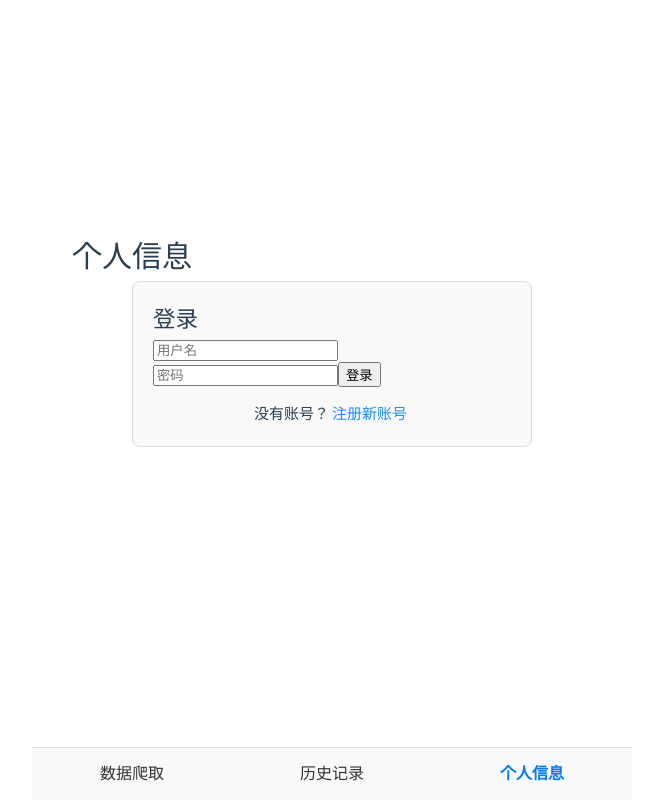
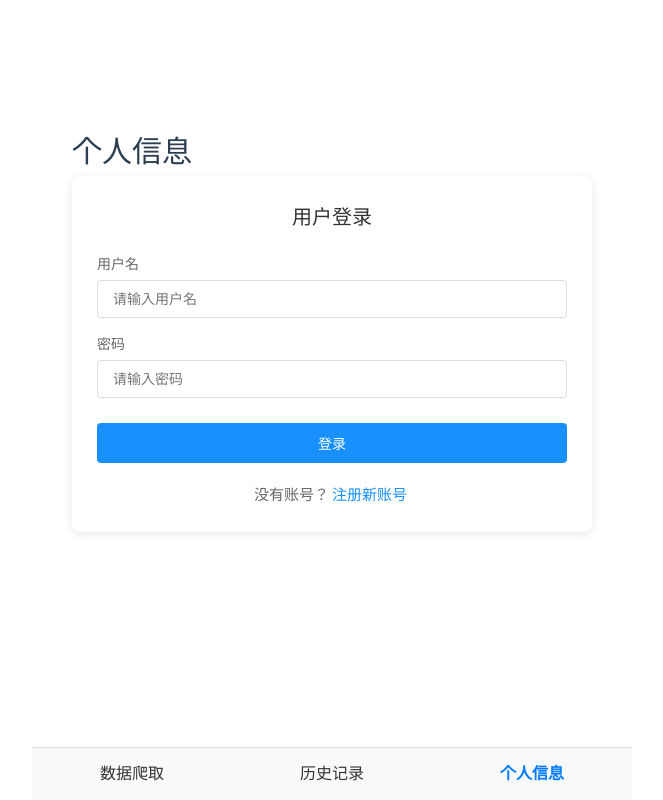
Before and after one commit to Sovietwang/Bilibili_Scrawler1.0, a Vue app in the folder frontend/: page /profile in a window 1280 px wide. Shown: the whole page, without its empty margins (308-971 px from the left). Built offline with nearby package versions, Linux system fonts and the light colour scheme.

Commit message:
用户登录优化

```diff
--- a/frontend/src/views/Profile.vue
+++ b/frontend/src/views/Profile.vue
@@ -3,57 +3,100 @@
     <h1>个人信息</h1>
 
     <!-- 未登录状态 -->
-    <div v-if="!user" class="auth-forms">
+    <!-- 未登录状态 -->
+    <div v-if="!user" class="auth-container">
+      <div class="auth-card">
+        <!-- 登录表单 -->
         <div v-if="showLogin" class="auth-form">
-        <h2>登录</h2>
-        <input v-model="loginUsername" placeholder="用户名">
-        <input v-model="loginPassword" type="password" placeholder="密码">
-        <button @click="handleLogin">登录</button>
-        <p class="switch-text">没有账号？<a @click="switchToRegister">注册新账号</a></p>
+          <h2 class="auth-title">用户登录</h2>
+          <div class="form-group">
+            <label for="loginUsername">用户名</label>
+            <input id="loginUsername" v-model="loginUsername" placeholder="请输入用户名" class="form-input">
+          </div>
+          <div class="form-group">
+            <label for="loginPassword">密码</label>
+            <input id="loginPassword" v-model="loginPassword" type="password" placeholder="请输入密码" class="form-input">
+          </div>
+          <button @click="handleLogin" class="primary-btn">登录</button>
+          <p class="switch-text">
+            没有账号？<a @click="switchToRegister" class="switch-link">注册新账号</a>
+          </p>
         </div>
 
+        <!-- 注册表单 -->
         <div v-else class="auth-form">
-        <h2>注册</h2>
-        <input v-model="registerUsername" placeholder="用户名">
-        <input v-model="registerPassword" type="password" placeholder="密码">
-        <input v-model="registerPasswordConfirm" type="password" placeholder="确认密码">
-        <button @click="handleRegister">注册</button>
-        <p class="switch-text">已有账号？<a @click="switchToLogin">返回登录</a></p>
+          <h2 class="auth-title">用户注册</h2>
+          <div class="form-group">
+            <label for="registerUsername">用户名</label>
+            <input id="registerUsername" v-model="registerUsername" placeholder="请输入用户名" class="form-input">
+          </div>
+          <div class="form-group">
+            <label for="registerPassword">密码</label>
+            <input id="registerPassword" v-model="registerPassword" type="password" placeholder="请输入密码"
+              class="form-input">
+          </div>
+          <div class="form-group">
+            <label for="registerPasswordConfirm">确认密码</label>
+            <input id="registerPasswordConfirm" v-model="registerPasswordConfirm" type="password" placeholder="请再次输入密码"
+              class="form-input">
+          </div>
+          <button @click="handleRegister" class="primary-btn">注册</button>
+          <p class="switch-text">
+            已有账号？<a @click="switchToLogin" class="switch-link">返回登录</a>
+          </p>
+        </div>
       </div>
     </div>
 
     <!-- 已登录状态 -->
-    <div v-else class="user-info">
+    <div v-else class="profile-container">
+      <div class="profile-card">
         <div class="avatar-section">
           <img :src="user.avatar || '/default_avatar.png'" class="avatar">
           <input type="file" id="avatar-upload" accept="image/*" @change="handleAvatarUpload" style="display: none;">
-        <button @click="triggerAvatarUpload" class="upload-btn">更换头像</button>
+          <button @click="triggerAvatarUpload" class="secondary-btn">
+            <i class="icon-upload"></i> 更换头像
+          </button>
         </div>
 
         <div class="info-section">
           <div class="info-item">
-          <label>用户名:</label>
-          <input v-if="editing" v-model="editUsername">
+            <label>用户名</label>
+            <input v-if="editing" v-model="editUsername" class="form-input">
             <span v-else>{{ user.username }}</span>
           </div>
 
           <div v-if="showPasswordFields" class="info-item">
-          <label>新密码:</label>
-          <input v-model="newPassword" type="password" placeholder="留空则不修改">
+            <label>当前密码</label>
+            <input v-model="currentPassword" type="password" placeholder="请输入当前密码" class="form-input">
           </div>
 
           <div v-if="showPasswordFields" class="info-item">
-          <label>确认密码:</label>
-          <input v-model="newPasswordConfirm" type="password">
+            <label>新密码</label>
+            <input v-model="newPassword" type="password" placeholder="请输入新密码" class="form-input">
+          </div>
+
+          <div v-if="showPasswordFields" class="info-item">
+            <label>确认新密码</label>
+            <input v-model="newPasswordConfirm" type="password" placeholder="请再次输入新密码" class="form-input">
           </div>
 
           <div class="action-buttons">
-          <button v-if="!editing" @click="startEditing" class="edit-btn">编辑资料</button>
+            <button v-if="!editing" @click="startEditing" class="primary-btn">
+              <i class="icon-edit"></i> 编辑资料
+            </button>
             <template v-else>
-            <button @click="saveProfile" class="save-btn">保存修改</button>
-            <button @click="cancelEditing" class="cancel-btn">取消</button>
+              <button @click="saveProfile" class="primary-btn">
+                <i class="icon-save"></i> 保存修改
+              </button>
+              <button @click="cancelEditing" class="secondary-btn">
+                <i class="icon-cancel"></i> 取消
+              </button>
             </template>
-          <button @click="handleLogout" class="logout-btn">退出登录</button>
+            <button @click="handleLogout" class="danger-btn">
+              <i class="icon-logout"></i> 退出登录
+            </button>
+          </div>
         </div>
       </div>
     </div>
@@ -73,6 +116,7 @@ export default {
       registerPasswordConfirm: '',
       editing: false,
       editUsername: '',
+      currentPassword: '',
       newPassword: '',
       newPasswordConfirm: '',
       showPasswordFields: false
@@ -162,17 +206,29 @@ export default {
       this.newPassword = '';
       this.newPasswordConfirm = '';
     },
+    startEditing() {
+      this.editing = true;
+      this.editUsername = this.user.username;
+      this.showPasswordFields = false;
+    },
     async saveProfile() {
       // 验证用户名
       if (!this.editUsername) {
-        alert('用户名不能为空');
+        this.$notify.error({ title: '错误', message: '用户名不能为空' });
         return;
       }
 
-      // 验证密码
-      if (this.newPassword && this.newPassword !== this.newPasswordConfirm) {
-        alert('两次输入的密码不一致');
+      // 如果有密码修改，验证密码
+      if (this.showPasswordFields) {
+        if (!this.currentPassword) {
+          this.$notify.error({ title: '错误', message: '请输入当前密码' });
           return;
+        }
+
+        if (this.newPassword !== this.newPasswordConfirm) {
+          this.$notify.error({ title: '错误', message: '两次输入的新密码不一致' });
+          return;
+        }
       }
 
       try {
@@ -181,8 +237,10 @@ export default {
           username: this.editUsername
         };
 
-        if (this.newPassword) {
-          updateData.password = this.newPassword;
+        // 如果有密码修改，添加密码字段
+        if (this.showPasswordFields) {
+          updateData.current_password = this.currentPassword;
+          updateData.new_password = this.newPassword;
         }
 
         const response = await fetch('http://127.0.0.1:5000/user/update', {
@@ -195,18 +253,22 @@ export default {
 
         const data = await response.json();
         if (data.error) {
-          alert(data.error);
+          this.$notify.error({ title: '错误', message: data.error });
           return;
         }
 
+        // 更新本地存储的用户信息
         this.user.username = this.editUsername;
         localStorage.setItem('user', JSON.stringify(this.user));
+
+        this.$notify.success({ title: '成功', message: '资料更新成功' });
+
         this.editing = false;
+        this.currentPassword = '';
         this.newPassword = '';
         this.newPasswordConfirm = '';
-        alert('资料更新成功');
       } catch (err) {
-        alert('更新失败: ' + err.message);
+        this.$notify.error({ title: '错误', message: '更新失败: ' + err.message });
       }
     },
     triggerAvatarUpload() {
@@ -254,52 +316,134 @@ export default {
 </script>
 
 <style scoped>
+/* 基础样式 */
 .profile-page {
   padding: 20px;
   max-width: 600px;
   margin: 0 auto;
 }
 
-.auth-forms {
-  display: flex;
-  justify-content: center;
+.page-title {
+  color: #333;
+  text-align: center;
+  margin-bottom: 30px;
+  font-size: 24px;
+  font-weight: 600;
 }
 
-.auth-form {
-  width: 100%;
-  max-width: 400px;
-  padding: 20px;
-  border: 1px solid #ddd;
+/* 卡片样式 */
+.auth-card, .profile-card {
+  background: #fff;
   border-radius: 8px;
-  background-color: #f9f9f9;
+  box-shadow: 0 2px 10px rgba(0, 0, 0, 0.1);
+  padding: 25px;
+  margin-bottom: 20px;
 }
 
-.switch-text {
-  margin-top: 15px;
+/* 表单样式 */
+.auth-title {
+  color: #333;
   text-align: center;
+  margin-bottom: 20px;
+  font-size: 20px;
 }
 
-.switch-text a {
+.form-group {
+  margin-bottom: 15px;
+}
+
+.form-group label {
+  display: block;
+  margin-bottom: 5px;
+  color: #666;
+  font-size: 14px;
+}
+
+.form-input {
+  width: 100%;
+  padding: 10px 15px;
+  border: 1px solid #ddd;
+  border-radius: 4px;
+  font-size: 14px;
+  transition: border-color 0.3s;
+}
+
+.form-input:focus {
+  border-color: #1890ff;
+  outline: none;
+}
+
+/* 按钮样式 */
+.primary-btn {
+  background-color: #1890ff;
+  color: white;
+  border: none;
+  border-radius: 4px;
+  padding: 10px 20px;
+  font-size: 14px;
+  cursor: pointer;
+  transition: all 0.3s;
+  width: 100%;
+  margin-top: 10px;
+}
+
+.primary-btn:hover {
+  background-color: #40a9ff;
+}
+
+.secondary-btn {
+  background-color: #fff;
+  color: #1890ff;
+  border: 1px solid #1890ff;
+  border-radius: 4px;
+  padding: 10px 20px;
+  font-size: 14px;
+  cursor: pointer;
+  transition: all 0.3s;
+}
+
+.secondary-btn:hover {
+  background-color: #e6f7ff;
+}
+
+.danger-btn {
+  background-color: #ff4d4f;
+  color: white;
+  border: none;
+  border-radius: 4px;
+  padding: 10px 20px;
+  font-size: 14px;
+  cursor: pointer;
+  transition: all 0.3s;
+}
+
+.danger-btn:hover {
+  background-color: #ff7875;
+}
+
+/* 切换链接样式 */
+.switch-text {
+  text-align: center;
+  margin-top: 20px;
+  color: #666;
+}
+
+.switch-link {
   color: #1890ff;
   cursor: pointer;
   text-decoration: none;
 }
 
-.switch-text a:hover {
+.switch-link:hover {
   text-decoration: underline;
 }
 
-.user-info {
-  display: flex;
-  flex-direction: column;
-  gap: 20px;
-}
-
+/* 头像区域 */
 .avatar-section {
   display: flex;
   flex-direction: column;
   align-items: center;
-  gap: 10px;
+  margin-bottom: 20px;
 }
 
 .avatar {
@@ -308,17 +452,10 @@ export default {
   border-radius: 50%;
   object-fit: cover;
   border: 3px solid #1890ff;
+  margin-bottom: 15px;
 }
 
-.upload-btn {
-  padding: 8px 16px;
-  background-color: #1890ff;
-  color: white;
-  border: none;
-  border-radius: 4px;
-  cursor: pointer;
-}
-
+/* 信息区域 */
 .info-section {
   display: flex;
   flex-direction: column;
@@ -333,54 +470,19 @@ export default {
 
 .info-item label {
   font-weight: bold;
+  color: #666;
 }
 
-.info-item input {
-  padding: 8px;
-  border: 1px solid #ddd;
-  border-radius: 4px;
-}
-
-.info-item input:disabled {
-  background-color: #f5f5f5;
-  color: #333;
-}
-
+/* 操作按钮 */
 .action-buttons {
   display: flex;
   gap: 10px;
   margin-top: 20px;
+  justify-content: center;
 }
 
-.edit-btn,
-.save-btn {
-  padding: 8px 16px;
-  background-color: #1890ff;
-  color: white;
-  border: none;
-  border-radius: 4px;
-  cursor: pointer;
-}
-
-.cancel-btn {
-  padding: 8px 16px;
-  background-color: #f5f5f5;
-  color: #333;
-  border: 1px solid #ddd;
-  border-radius: 4px;
-  cursor: pointer;
-}
-
-.logout-btn {
-  padding: 8px 16px;
-  background-color: #ff4d4f;
-  color: white;
-  border: none;
-  border-radius: 4px;
-  cursor: pointer;
-}
-
-button:hover {
-  opacity: 0.9;
+/* 图标样式 */
+.icon-upload, .icon-edit, .icon-save, .icon-cancel, .icon-logout {
+  margin-right: 5px;
 }
 </style>
```
Also changed, not shown: 2 other files (tests, documents, lock files or other folders). Lines whose indentation alone changed are shown as unchanged.
